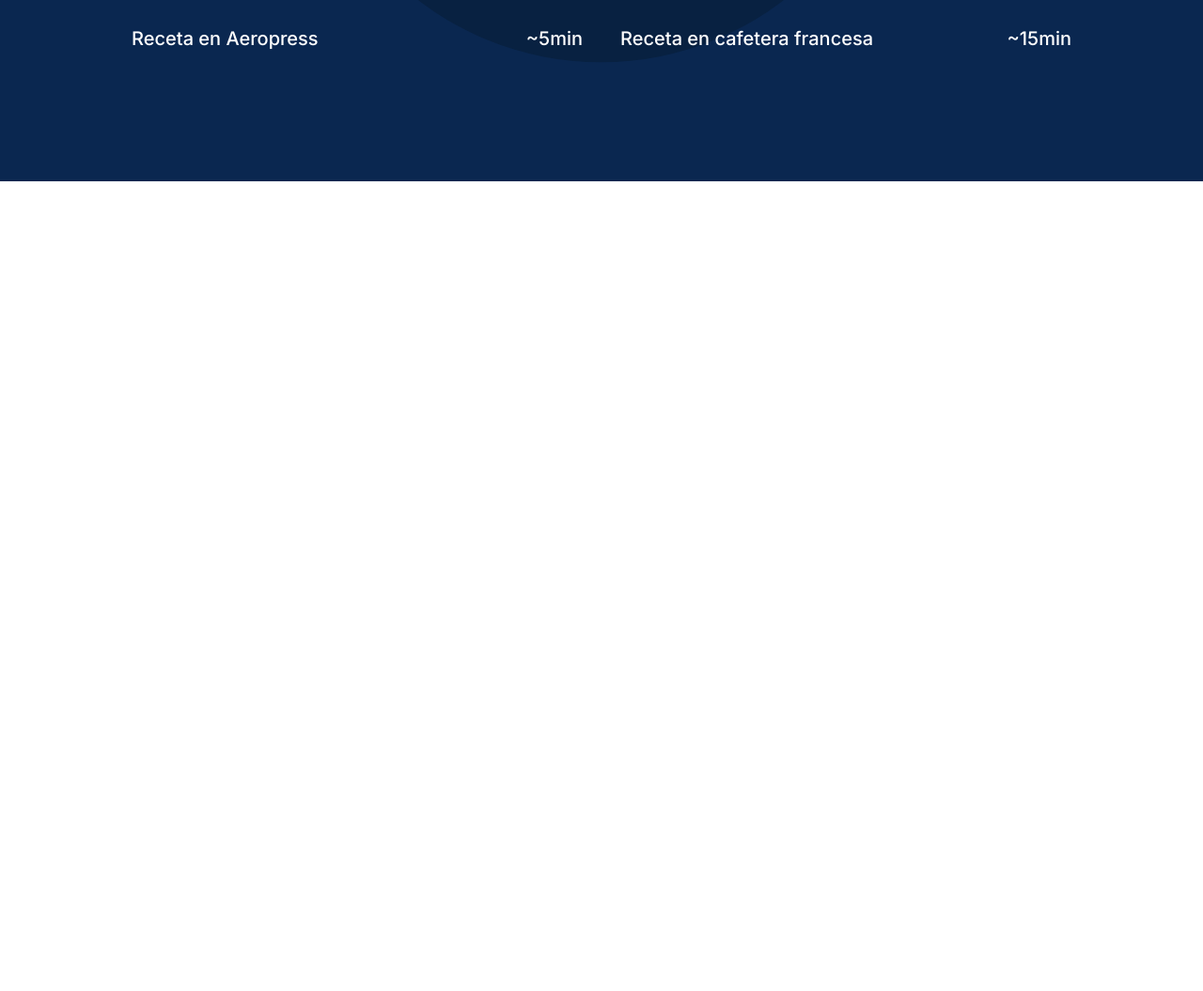
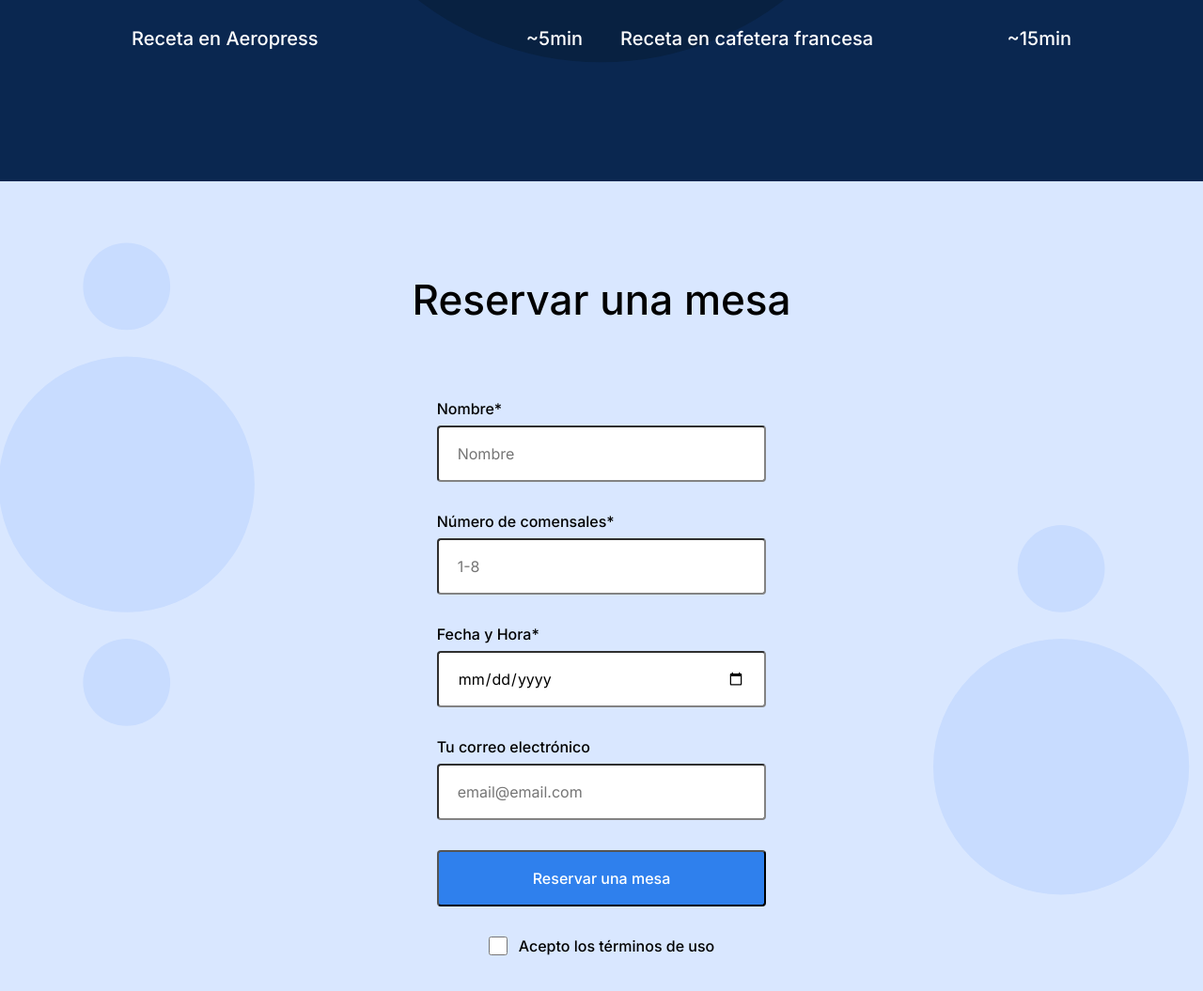
Before and after one commit to evacorvera/web_project_coffeeshop, a plain HTML site: page index.html in a window 1280 px wide. Shown: the part 1498-2553 px from the top of the page at 94% size. Before the commit the page ends 1691 px from the top, so only its background shows below. Drawn offline with nearby package versions, Linux system fonts and the light colour scheme.

Commit message:
seccion reservation

```diff
--- a/index.html
+++ b/index.html
@@ -114,7 +114,61 @@
             </div>
           </div>
         </section>
-        <section class="reservation" id="reservation"></section>
+        <section class="reservation" id="reservation">
+          <h2 class="reservation__title">Reservar una mesa</h2>
+          <form action="#" class="form reservation__form">
+            <fieldset class="form__fieldset">
+              <label class="form__label" for="nombre">Nombre*</label>
+              <input
+                type="text"
+                class="form__input"
+                required
+                placeholder="Nombre"
+              />
+              <label class="form__label" for="NúmeroDeComensales"
+                >Número de comensales*</label
+              >
+              <input
+                type="number"
+                class="form__input"
+                min="1"
+                max="8"
+                required
+                placeholder="1-8"
+              />
+              <label class="form__label" for="FechaYHora">Fecha y Hora*</label>
+              <input type="date" class="form__input" required />
+              <label class="form__label" for="email"
+                >Tu correo electrónico</label
+              >
+              <input
+                type="email"
+                class="form__input"
+                required
+                placeholder="email@email.com"
+              />
+            </fieldset>
+            <fieldset class="form__fieldset">
+              <button type="submit" class="form__button form__button--submit">
+                Reservar una mesa
+              </button>
+            </fieldset>
+            <fieldset class="form__fieldset form__fieldset_el_center">
+              <input
+                type="checkbox"
+                class="form__checkbox"
+                id="checkbox"
+                name="checkbox"
+                required
+              />
+              <label
+                class="form__label form__label_direction_right"
+                for="checkbox"
+                >Acepto los términos de uso</label
+              >
+            </fieldset>
+          </form>
+        </section>
       </main>
       <footer class="footer"></footer>
     </div>
--- a/pages/index.css
+++ b/pages/index.css
@@ -211,3 +211,89 @@ h1 span {
   align-items: center;
   color: #fff;
 }
+
+.reservation {
+  display: flex;
+  flex-direction: column;
+  background-color: #d9e7ff;
+  height: 100%;
+  background-image: url(/images/background_reservation.svg);
+  background-repeat: no-repeat;
+  background-position: center;
+  background-size: cover;
+}
+
+.reservation__title {
+  font-family: "Inter";
+  margin: 0 auto 80px;
+  font-style: normal;
+  font-weight: 500;
+  font-size: 44px;
+  line-height: 52px;
+  padding-top: 100px;
+}
+
+.form {
+  max-width: 385px;
+}
+
+.reservation__form {
+  margin: 0 auto 120px;
+}
+
+.form__fieldset {
+  border: 0;
+  padding: 0;
+  margin: 0;
+}
+
+.form__label {
+  display: block;
+  font-weight: 500;
+  font-size: 16px;
+  line-height: 20px;
+  margin-bottom: 8px;
+}
+
+.form__input {
+  box-sizing: border-box;
+  width: 100%;
+  height: 60px;
+  font-family: inherit;
+  border-color: #838383;
+  border-radius: 4px;
+  margin: 0 0 32px;
+  padding: 15px 20px;
+}
+
+.form__button {
+  height: 60px;
+  max-width: 385px;
+  box-sizing: border-box;
+  background-color: #2f80ed;
+  color: #fff;
+  font-size: 16px;
+  font-weight: 500;
+  line-height: 30px;
+  padding: 0 100px;
+  margin-bottom: 32px;
+  border-radius: 4px;
+}
+
+.form__fieldset_el_center {
+  display: flex;
+  justify-content: center;
+}
+
+.form__checkbox {
+  width: 20px;
+  height: 20px;
+  display: inline-block;
+  border-radius: 2px;
+  vertical-align: middle;
+}
+
+.form__label_direction_right {
+  display: inline;
+  margin-left: 12px;
+}
```
